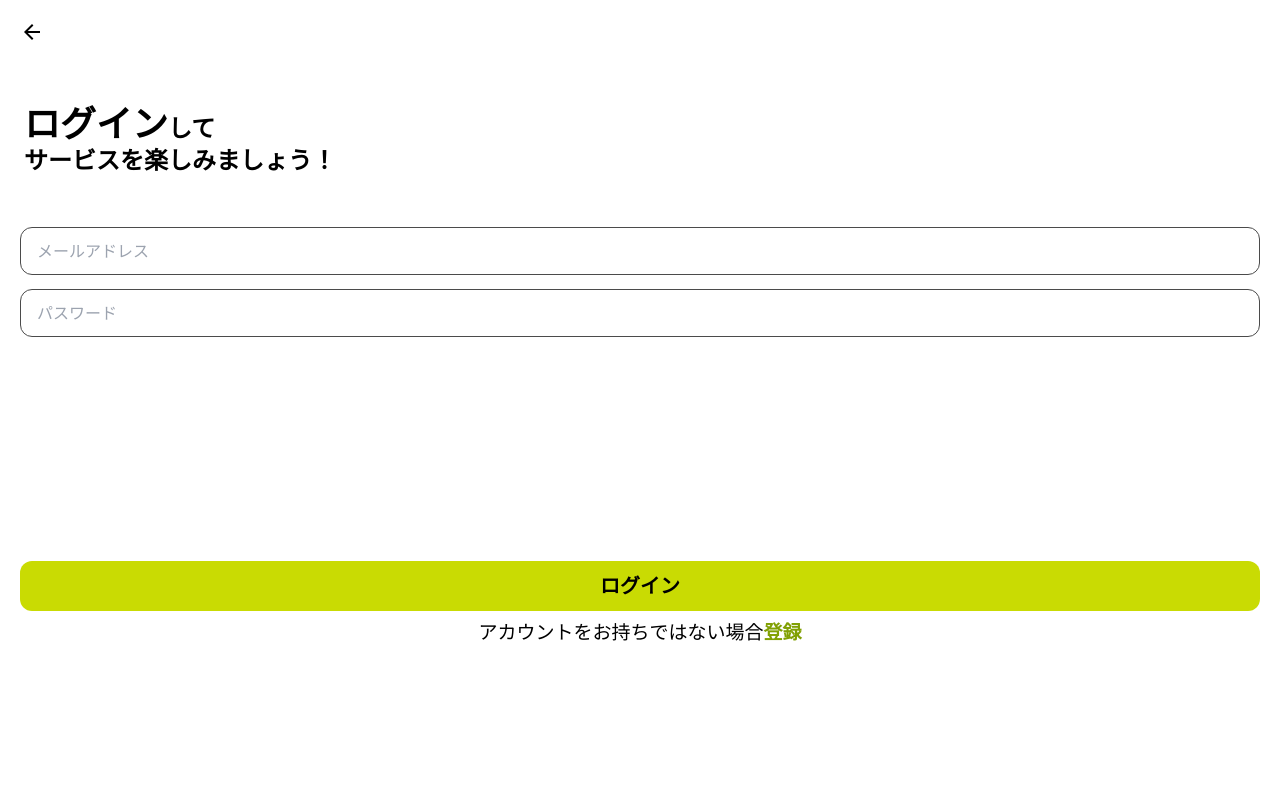
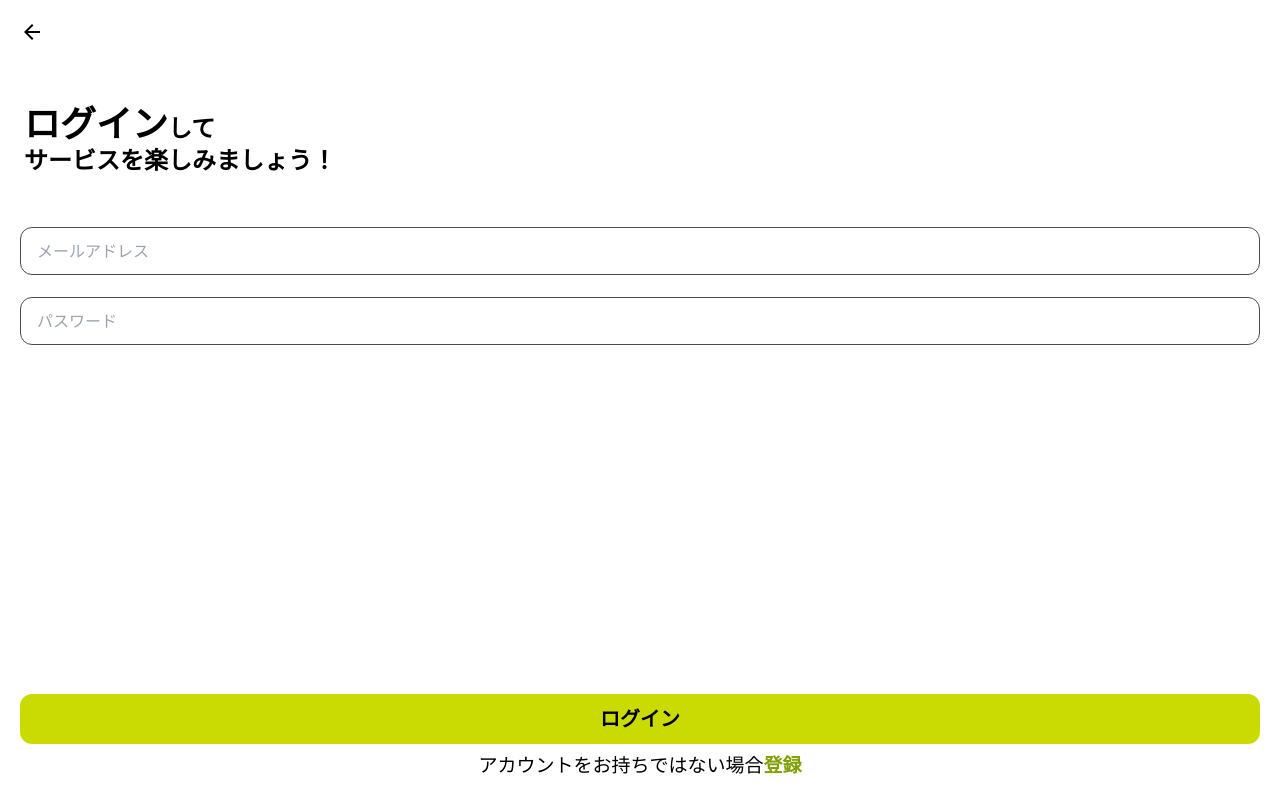
Before and after one commit to BrooneJ/account-book, a Next.js app in the folder packages/account-book-web/: page /login in a window 1280 px wide. Built offline with nearby package versions, Linux system fonts and the light colour scheme.

Commit message:
feat: Error handling and validation on login page

```diff
--- a/packages/account-book-web/src/app/(beforLogin)/login/page.tsx
+++ b/packages/account-book-web/src/app/(beforLogin)/login/page.tsx
@@ -1,7 +1,7 @@
 "use client";
 import Header from "@/app/ui/Header/Header";
 import HeaderBackButton from "@/app/ui/Header/HeaderBackButton";
-import { useGoBack } from "@/hooks/useGoBack";
+import { useGoBack } from "@/app/hooks/useGoBack";
 import { Input } from "@/app/ui/loginRegister/Input";
 import { Button } from "@/app/ui/loginRegister/Button";
 import Link from "next/link";
@@ -9,6 +9,8 @@ import { useForm } from "react-hook-form";
 import { z } from "zod";
 import { zodResolver } from "@hookform/resolvers/zod";
 import { actions } from "@/app/actions";
+import { useTransition } from "react";
+import { extractError } from "@/app/lib/error";
 
 const schema = z.object({
   email: z.string().email(),
@@ -18,37 +20,78 @@ const schema = z.object({
 export type Schema = z.infer<typeof schema>;
 
 export default function Login() {
+  const [isPending, startTransition] = useTransition();
   const onClick = useGoBack();
   const {
     register,
     handleSubmit,
-    watch,
+    setError,
     formState: { errors },
   } = useForm<Schema>({
     resolver: zodResolver(schema),
   });
 
-  const onSubmit = handleSubmit(async (data: Schema) => {
-    await actions(data);
+  const onSubmit = handleSubmit((data: Schema) => {
+    startTransition(async () => {
+      try {
+        const result = await actions(data);
+        if (result.error) {
+          const error = extractError(result.error);
+          if (error.statusCode > 400) {
+            setError("root.serverError", {
+              type: error.name,
+            });
+          }
+        }
+      } catch (error) {
+        console.log(error);
+      }
+    });
   });
 
   return (
-    <>
+    <div className="h-full flex flex-col">
       <Header headerLeft={<HeaderBackButton onClick={onClick} />} />
       <div className="text-2xl pl-1 pt-10 font-semibold">
         <span className="font-extrabold text-4xl">ログイン</span>して
         <br />
         サービスを楽しみましょう！
       </div>
-      <form onSubmit={onSubmit}>
-        <div className="pt-[50px] h-40 flex flex-col justify-between">
-          <Input {...register("email")} placeholder="メールアドレス" />
-          {errors.email?.message && <p>{errors.email?.message}</p>}
-          <Input {...register("password")} placeholder="パスワード" />
-          {errors.password?.message && <p>{errors.password?.message}</p>}
+      <form
+        className="flex flex-col flex-grow justify-between"
+        onSubmit={onSubmit}
+      >
+        <div className="pt-[50px] h-44 flex flex-col justify-between">
+          <div>
+            <Input {...register("email")} placeholder="メールアドレス" />
+            <div className="h-2">
+              {errors.email?.message && (
+                <p className="text-sm text-caution">{errors.email?.message}</p>
+              )}
+            </div>
+          </div>
+          <div>
+            <Input
+              type="password"
+              {...register("password")}
+              placeholder="パスワード"
+            />
+            <div className="h-2">
+              {errors.password?.message && (
+                <p className="text-sm text-caution">
+                  {errors.password?.message}
+                </p>
+              )}
+            </div>
+          </div>
         </div>
-        <div className="pt-56 flex flex-col items-center">
-          <Button type="submit" layoutMode="fullWidth">
+        <div className="flex flex-col items-center">
+          {errors.root?.serverError?.type === "AuthenticationError" && (
+            <p className="text-caution pb-1">
+              ユーザー情報が一致していません。
+            </p>
+          )}
+          <Button type="submit" layoutMode="fullWidth" disabled={isPending}>
             ログイン
           </Button>
           <span className="text-[19px] pt-2">
@@ -59,6 +102,6 @@ export default function Login() {
           </span>
         </div>
       </form>
-    </>
+    </div>
   );
 }
--- a/packages/account-book-web/src/app/(beforLogin)/register/page.tsx
+++ b/packages/account-book-web/src/app/(beforLogin)/register/page.tsx
@@ -1,5 +1,5 @@
 "use client";
-import { useGoBack } from "@/hooks/useGoBack";
+import { useGoBack } from "@/app/hooks/useGoBack";
 import Header from "@/app/ui/Header/Header";
 import HeaderBackButton from "@/app/ui/Header/HeaderBackButton";
 import { Input } from "@/app/ui/loginRegister/Input";
--- a/packages/account-book-web/src/app/actions.ts
+++ b/packages/account-book-web/src/app/actions.ts
@@ -24,7 +24,7 @@ export async function actions(data: FormData) {
     createCookieHeaders(validatedResult.data.tokens);
     return { user: validatedResult.data.user };
   } else {
-    console.log("errors: ", validatedResult.error);
+    return { error: result };
   }
 }
 
--- a/packages/account-book-web/src/hooks/useGoBack.ts
+++ b/packages/account-book-web/src/app/hooks/useGoBack.ts
@@ -1,4 +1,4 @@
-"use client ";
+"use client";
 
 import { useRouter } from "next/navigation";
 
--- /dev/null
+++ b/packages/account-book-web/src/app/lib/error.ts
@@ -0,0 +1,34 @@
+type ErrorName =
+  | "UserExistsError"
+  | "AuthenticationError"
+  | "UnknownError"
+  | "UnauthorizedError"
+  | "TokenExpiredError"
+  | "BadRequestError"
+  | "RefreshTokenError";
+
+interface AppError {
+  statusCode: number;
+  message: string;
+  name: ErrorName;
+}
+
+export function isAppError(error: any): error is AppError {
+  return (
+    error?.statusCode !== undefined &&
+    error?.message !== undefined &&
+    error?.name !== undefined
+  );
+}
+
+export function extractError(error: any): AppError {
+  if (isAppError(error)) {
+    return error;
+  }
+
+  return {
+    statusCode: 500,
+    message: "Unknown error",
+    name: "UnknownError",
+  };
+}
--- a/packages/account-book-web/src/app/ui/loginRegister/Button.tsx
+++ b/packages/account-book-web/src/app/ui/loginRegister/Button.tsx
@@ -1,4 +1,5 @@
 import clsx from "clsx";
+import Image from "next/image";
 
 interface ButtonProps {
   layoutMode?: "fullWidth" | "inline";
@@ -13,19 +14,34 @@ export function Button({
   mode = "login",
   layoutMode = "fullWidth",
   children,
+  disabled,
   ...rest
 }: Props) {
   return (
     <button
       {...rest}
-      className={clsx("h-[50px] rounded-xl text-white font-bold", {
-        "bg-primary": mode === "login",
-        "bg-secondary": mode === "register",
-        "w-full text-xl": layoutMode === "fullWidth",
-        "w-[148px]": layoutMode !== "fullWidth",
-      })}
+      className={clsx(
+        "h-[50px] rounded-xl text-white font-bold flex justify-center items-center",
+        {
+          "bg-primary": mode === "login",
+          "bg-secondary": mode === "register",
+          "w-full text-xl": layoutMode === "fullWidth",
+          "w-[148px]": layoutMode !== "fullWidth",
+          "bg-sub": disabled,
+        },
+      )}
     >
-      {children}
+      {disabled === false ? (
+        children
+      ) : (
+        <Image
+          src="./images/loading.svg"
+          alt="loading"
+          width={24}
+          height={24}
+          className="animate-spin"
+        />
+      )}
     </button>
   );
 }
--- a/packages/account-book-web/tailwind.config.ts
+++ b/packages/account-book-web/tailwind.config.ts
@@ -20,6 +20,7 @@ const config: Config = {
       secondary: "#FEF300",
       point: "#81A003",
       sub: "#FBF1B2",
+      caution: "#EF5D5D",
     },
   },
   plugins: [],
```
Also changed, not shown: packages/account-book-web/public/images/loading.svg (added), packages/account-book-web/src/app/(beforLogin)/_lib/auth.ts (added).
